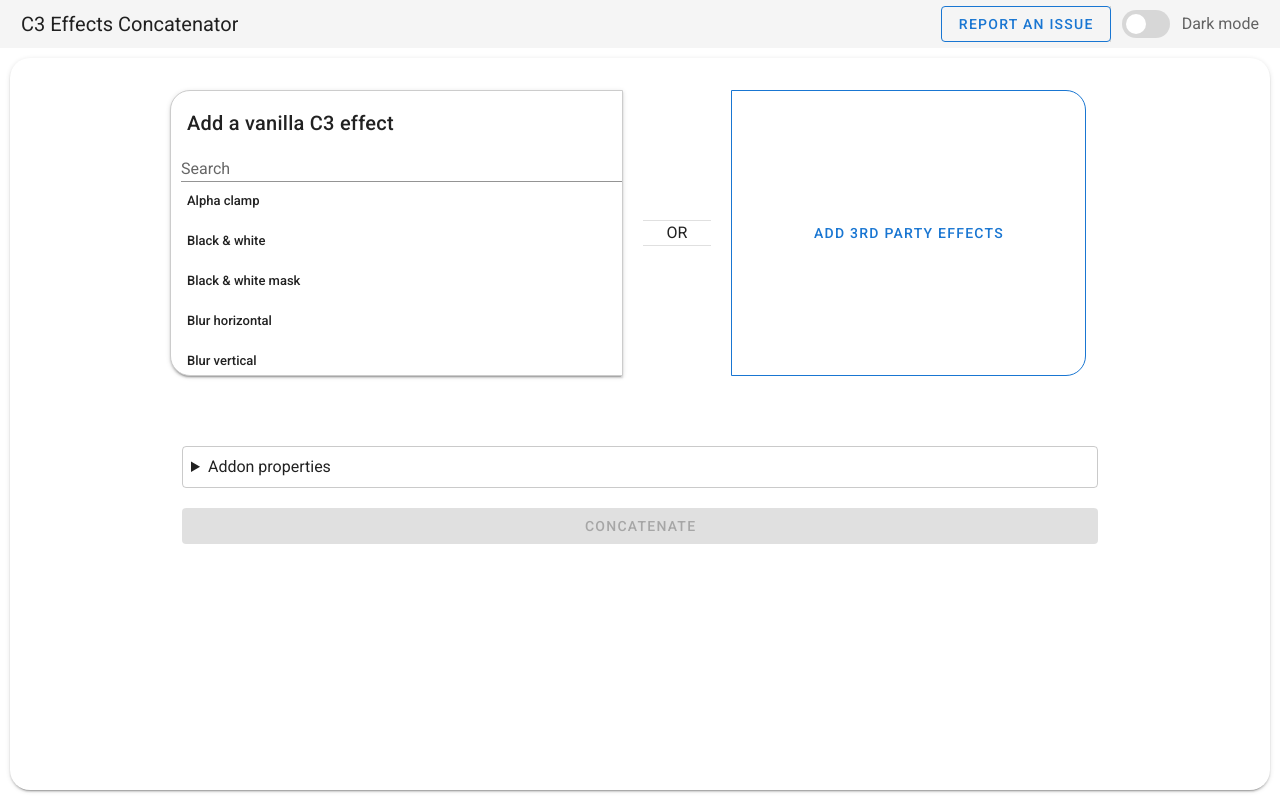
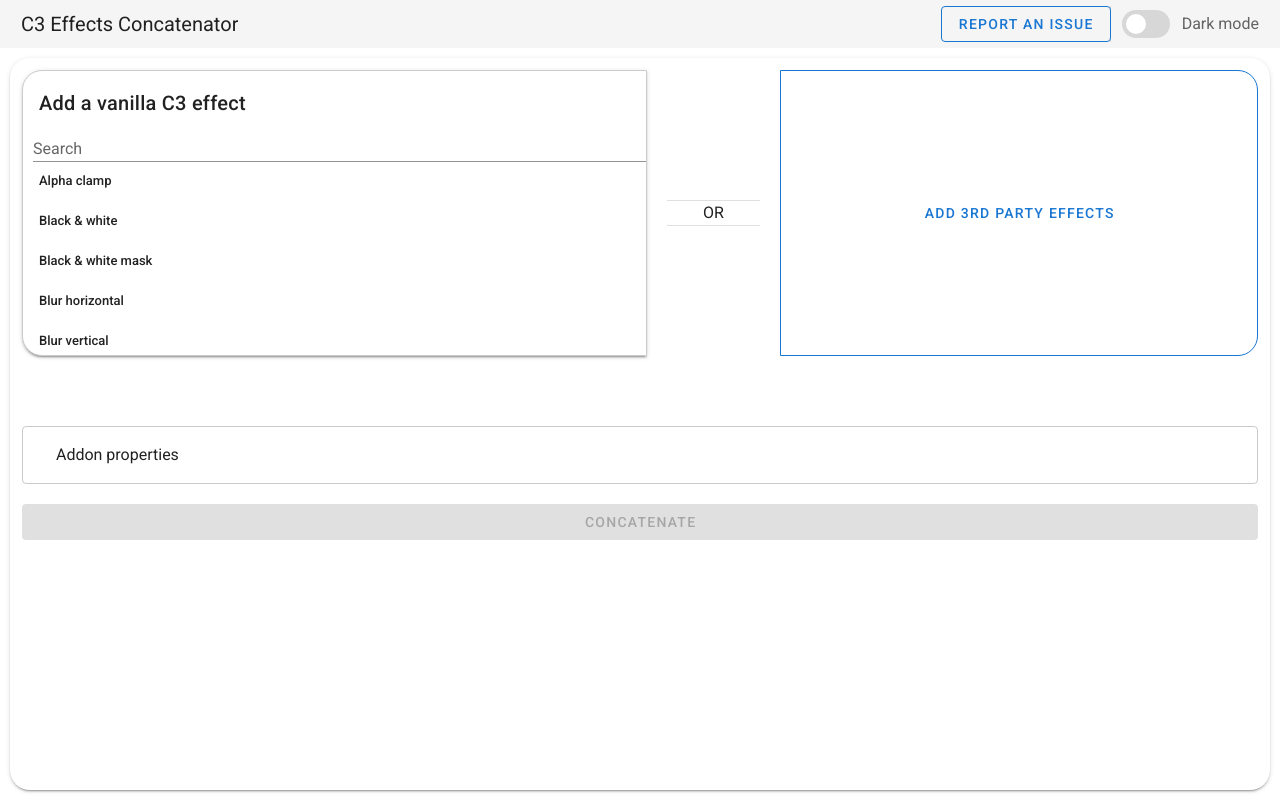
Before and after one commit to ConstructFund/c3-effects-concat, a Vue app: page / in a window 1280 px wide. Built offline with nearby package versions, Linux system fonts and the light colour scheme.

Commit message:
better css

```diff
--- /dev/null
+++ b/src/Accordion.js
@@ -0,0 +1,134 @@
+export default class Accordion {
+  constructor(el) {
+    // Store the <details> element
+    this.el = el;
+    console.log(this.el);
+    // Store the <summary> element
+    this.summary = el.querySelector("summary");
+    // Store the <div class="content"> element
+    this.content = el.querySelector(".content");
+
+    // Store the animation object (so we can cancel it if needed)
+    this.animation = null;
+    // Store if the element is closing
+    this.isClosing = false;
+    // Store if the element is expanding
+    this.isExpanding = false;
+    // Detect user clicks on the summary element
+    this.summary.addEventListener("click", (e) => this.onClick(e));
+  }
+
+  onClick(e) {
+    // Stop default behaviour from the browser
+    e.preventDefault();
+    // Add an overflow on the <details> to avoid content overflowing
+    this.el.style.overflow = "hidden";
+    // Check if the element is being closed or is already closed
+    if (this.isClosing || !this.el.open) {
+      this.open();
+      // Check if the element is being openned or is already open
+    } else if (this.isExpanding || this.el.open) {
+      this.shrink();
+    }
+  }
+
+  shrink() {
+    // Set the element as "being closed"
+    this.isClosing = true;
+    // Store the current height of the element
+    const startHeight = `${this.el.offsetHeight}px`;
+    // Calculate the height of the summary
+    const endHeight = `${this.summary.offsetHeight}px`;
+    console.log(startHeight, endHeight);
+
+    // If there is already an animation running
+    if (this.animation) {
+      // Cancel the current animation
+      this.animation.cancel();
+    }
+
+    // Start a WAAPI animation
+    this.animation = this.el.animate(
+      {
+        // Set the keyframes from the startHeight to endHeight
+        height: [startHeight, endHeight],
+      },
+      {
+        duration: 200,
+        easing: "ease-out",
+      }
+    );
+
+    // When the animation is complete, call onAnimationFinish()
+    this.animation.onfinish = () => this.onAnimationFinish(false);
+    // If the animation is cancelled, isClosing variable is set to false
+    this.animation.oncancel = () => (this.isClosing = false);
+    this.onAnimationStart(false);
+  }
+
+  open() {
+    // Apply a fixed height on the element
+    this.el.style.height = `${this.el.offsetHeight}px`;
+    // Force the [open] attribute on the details element
+    this.el.open = true;
+    // Wait for the next frame to call the expand function
+    window.requestAnimationFrame(() => this.expand());
+  }
+
+  expand() {
+    // Set the element as "being expanding"
+    this.isExpanding = true;
+    // Get the current fixed height of the element
+    const startHeight = `${this.el.offsetHeight}px`;
+    // Calculate the open height of the element (summary height + content height)
+    const endHeight = `${
+      this.summary.offsetHeight + this.content.offsetHeight
+    }px`;
+
+    // If there is already an animation running
+    if (this.animation) {
+      // Cancel the current animation
+      this.animation.cancel();
+    }
+
+    // Start a WAAPI animation
+    this.animation = this.el.animate(
+      {
+        // Set the keyframes from the startHeight to endHeight
+        height: [startHeight, endHeight],
+      },
+      {
+        duration: 200,
+        easing: "ease-out",
+      }
+    );
+    // When the animation is complete, call onAnimationFinish()
+    this.animation.onfinish = () => this.onAnimationFinish(true);
+    // If the animation is cancelled, isExpanding variable is set to false
+    this.animation.oncancel = () => (this.isExpanding = false);
+    this.onAnimationStart(true);
+  }
+
+  onAnimationFinish(open) {
+    // Set the open attribute based on the parameter
+    this.el.open = open;
+    // Clear the stored animation
+    this.animation = null;
+    // Reset isClosing & isExpanding
+    this.isClosing = false;
+    this.isExpanding = false;
+    // Remove the overflow hidden and the fixed height
+    this.el.style.height = this.el.style.overflow = "";
+  }
+
+  onAnimationStart(open) {
+    // Set the open attribute based on the parameter
+    if (open) {
+      // add class detailsOpen
+      this.el.classList.add("detailsOpen");
+    } else {
+      // remove class detailsOpen
+      this.el.classList.remove("detailsOpen");
+    }
+  }
+}
--- a/src/App.vue
+++ b/src/App.vue
@@ -24,13 +24,14 @@
         @dragleave.prevent="dragover = false"
         :class="`dragzone` + (dragover ? ` dragover` : ``)"
       >
-        <v-layout column wrap style="margin: 2em 10em 0em 10em">
+        <v-layout column wrap>
           <v-layout
             row
             style="
               width: 100%;
               align-items: center;
               justify-content: center;
+              margin: 0 !important;
               margin-bottom: 30px;
             "
           >
@@ -132,6 +133,7 @@
           <details>
             <summary>Addon properties</summary>
 
+            <div class="content">
               <v-layout
                 row
                 wrap
@@ -224,6 +226,8 @@
               </v-layout>
               <details>
                 <summary>Advanced</summary>
+
+                <div class="content">
                   <v-layout
                     row
                     wrap
@@ -248,7 +252,9 @@
                       style="margin: 0px 10px"
                     ></v-text-field>
                   </v-layout>
+                </div>
               </details>
+            </div>
           </details>
           <!-- generate button -->
           <v-btn
@@ -307,6 +313,7 @@ import draggable from "vuedraggable";
 import { saveAs } from "file-saver";
 import allEffects from "./assets/allEffects.json";
 import allEffectsLang from "./assets/precompiled-en-US.json";
+import Accordion from "./Accordion.js";
 
 function getDarkPreference() {
   let dark = false;
@@ -435,6 +442,10 @@ export default {
     });
     this.C3Effects = effects.all;
     this.loadingC3Effects = false;
+
+    document.querySelectorAll("details").forEach((el) => {
+      new Accordion(el);
+    });
   },
   watch: {
     dark() {
@@ -953,7 +964,6 @@ body {
 }
 .list-group-item {
   position: relative;
-  display: block;
   padding: 0.75rem 1.25rem;
   margin-bottom: -1px;
   border: 1px solid rgba(150, 150, 150, 0.5);
@@ -1072,9 +1082,37 @@ details {
   /* border and a paddingLeft */
   border: 1px solid rgba(150, 150, 150, 0.5) !important;
   border-radius: 0.25rem !important;
+}
+.content {
   padding-left: 0.5rem;
   padding-right: 0.5rem;
   padding-top: 0.5rem;
   padding-bottom: 0.5rem;
 }
+summary {
+  padding: 1rem;
+  display: block;
+  position: relative;
+}
+details summary::-webkit-details-marker {
+  color: transparent;
+}
+details summary::marker {
+  color: transparent;
+}
+details.detailsOpen > summary:before {
+  transform: rotate(90deg);
+}
+summary:before {
+  content: "";
+  border-width: 0.4rem;
+  border-style: solid;
+  border-color: transparent transparent transparent #fff;
+  position: absolute;
+  top: 1.3rem;
+  left: 1rem;
+  transform: rotate(0);
+  transform-origin: 0.2rem 50%;
+  transition: 0.25s transform ease;
+}
 </style>
```
Lines whose indentation alone changed are shown as unchanged.
